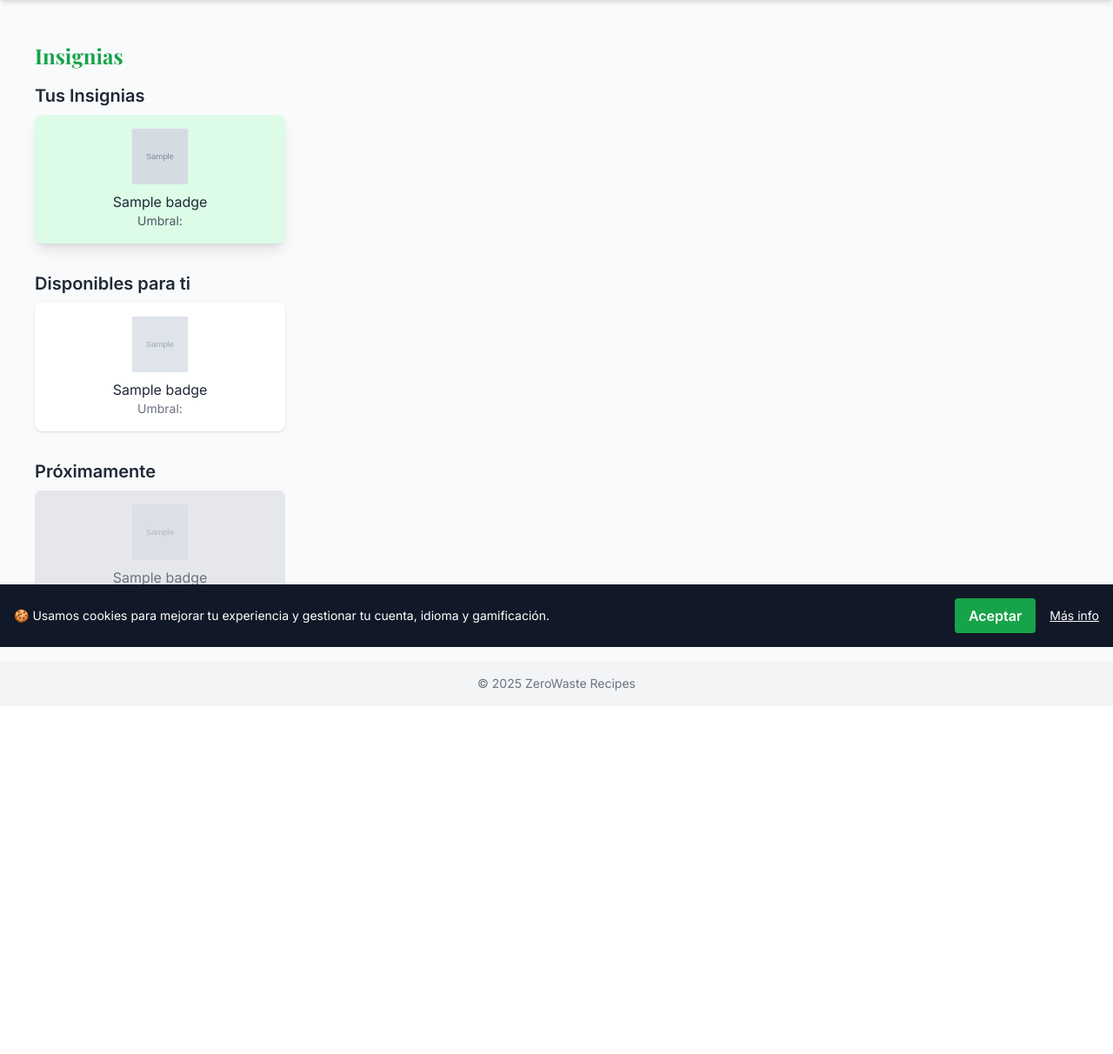
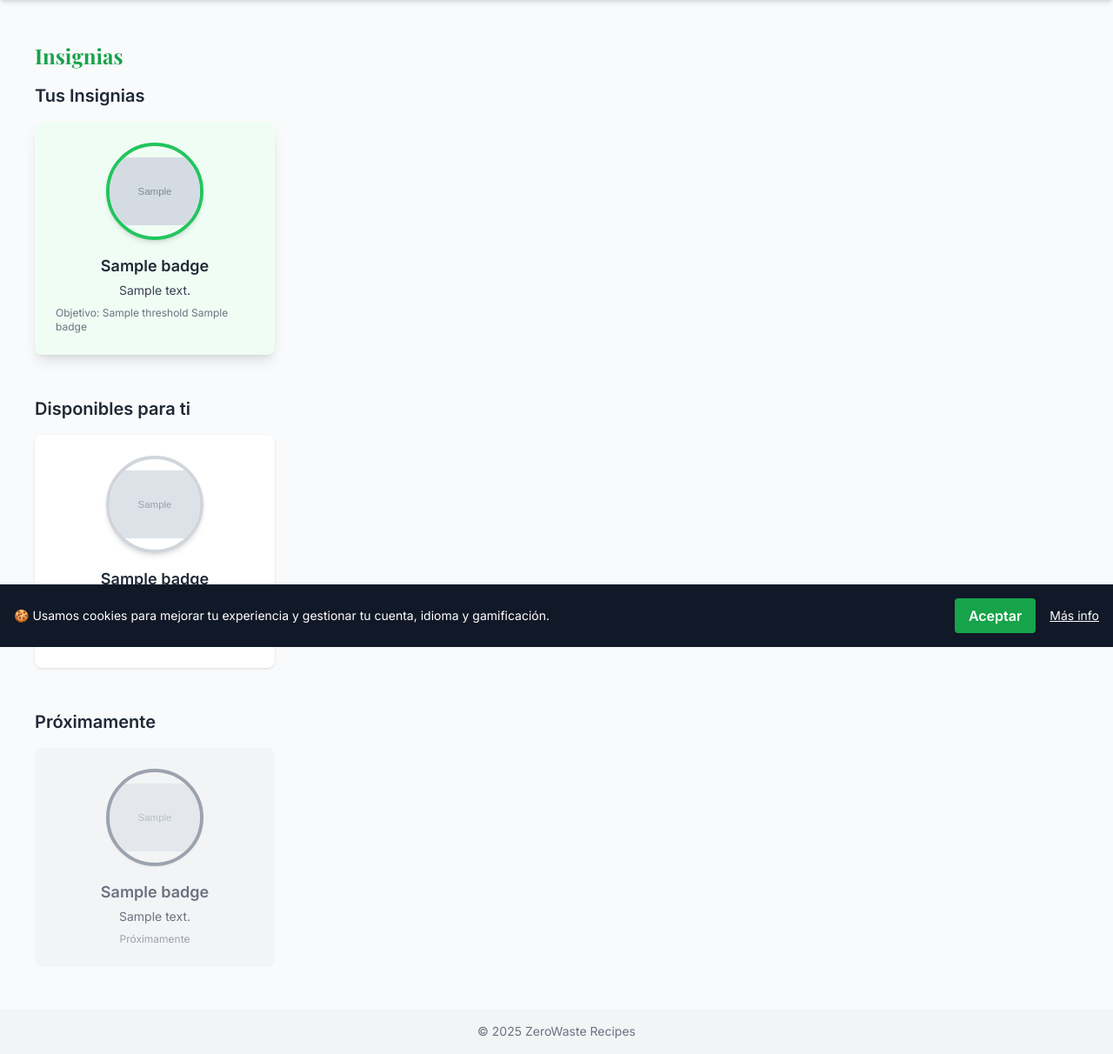
Before and after one commit to daniilabradorr/zerowaste-recipes, a Django app: template templates/recipes/badges.html in a window 1280 px wide. Shown: the part 56-1268 px from the top of the page at 87% size. Before the commit the page ends 850 px from the top, so only its background shows below. Run offline with Django 5.2, Linux system fonts and the light colour scheme; the template is opened without the code that fills it: most values are stand-ins (such as "Sample title", 1, 10 or a date in 2020); grey boxes marked "Sample" are stand-in pictures; some libraries are stand-ins or nearby versions.

Commit message:
modificando el html y tailwind de badgs

```diff
--- a/templates/recipes/badges.html
+++ b/templates/recipes/badges.html
@@ -10,15 +10,19 @@
   <h1 class="text-2xl font-serif text-primary mb-4">{% trans "Insignias" %}</h1>
 
   <!-- Insignias ganadas -->
-  <div class="mb-8">
-    <h2 class="text-xl font-semibold mb-2">{% trans "Tus Insignias" %}</h2>
+  <div class="mb-12">
+    <h2 class="text-xl font-semibold mb-4">{% trans "Tus Insignias" %}</h2>
     {% if owned_badges %}
-      <div class="grid grid-cols-2 md:grid-cols-4 gap-4">
+      <div class="grid grid-cols-1 sm:grid-cols-2 md:grid-cols-4 gap-8">
         {% for badge in owned_badges %}
-          <div class="bg-green-100 p-4 rounded-lg shadow-lg flex flex-col items-center">
-            <img src="{{ badge.icon.url }}" alt="{{ badge.name }}" class="w-16 h-16 mb-2">
-            <p class="font-medium">{{ badge.name }}</p>
-            <p class="text-sm text-gray-600">{% blocktrans %}Umbral: {{ badge.threshold }}{% endblocktrans %}</p>
+          <div class="bg-green-50 p-6 rounded-lg shadow-lg flex flex-col items-center">
+            <!-- Contenedor circular -->
+            <div class="w-28 h-28 mb-4 rounded-full overflow-hidden border-4 border-green-500 shadow-md flex items-center justify-center">
+              <img src="{{ badge.icon.url }}" alt="{{ badge.name }}" class="max-w-full max-h-full">
+            </div>
+            <p class="font-bold text-lg mb-1">{{ badge.name }}</p>
+            <p class="text-sm text-gray-700 mb-2">{{ badge.description }}</p>
+            <p class="text-xs text-gray-500">{% trans "Objetivo:" %} {{ badge.threshold }} {{ badge.unit_label }}</p>
           </div>
         {% endfor %}
       </div>
@@ -28,15 +32,18 @@
   </div>
 
   <!-- Insignias disponibles -->
-  <div class="mb-8">
-    <h2 class="text-xl font-semibold mb-2">{% trans "Disponibles para ti" %}</h2>
+  <div class="mb-12">
+    <h2 class="text-xl font-semibold mb-4">{% trans "Disponibles para ti" %}</h2>
     {% if available_badges %}
-      <div class="grid grid-cols-2 md:grid-cols-4 gap-4">
+      <div class="grid grid-cols-1 sm:grid-cols-2 md:grid-cols-4 gap-8">
         {% for badge in available_badges %}
-          <div class="bg-white p-4 rounded-lg shadow hover:shadow-md transition flex flex-col items-center">
-            <img src="{{ badge.icon.url }}" alt="{{ badge.name }}" class="w-16 h-16 mb-2 opacity-75">
-            <p class="font-medium">{{ badge.name }}</p>
-            <p class="text-sm text-gray-500">{% blocktrans %}Umbral: {{ badge.threshold }}{% endblocktrans %}</p>
+          <div class="bg-white p-6 rounded-lg shadow hover:shadow-lg transition flex flex-col items-center">
+            <div class="w-28 h-28 mb-4 rounded-full overflow-hidden border-4 border-gray-300 shadow-md flex items-center justify-center">
+              <img src="{{ badge.icon.url }}" alt="{{ badge.name }}" class="max-w-full max-h-full opacity-80">
+            </div>
+            <p class="font-bold text-lg mb-1">{{ badge.name }}</p>
+            <p class="text-sm text-gray-700 mb-2">{{ badge.description }}</p>
+            <p class="text-xs text-gray-500">{% trans "Objetivo:" %} {{ badge.threshold }} {{ badge.unit_label }}</p>
           </div>
         {% endfor %}
       </div>
@@ -47,14 +54,17 @@
 
   <!-- Próximamente -->
   <div>
-    <h2 class="text-xl font-semibold mb-2">{% trans "Próximamente" %}</h2>
+    <h2 class="text-xl font-semibold mb-4">{% trans "Próximamente" %}</h2>
     {% if coming_soon %}
-      <div class="grid grid-cols-2 md:grid-cols-4 gap-4">
+      <div class="grid grid-cols-1 sm:grid-cols-2 md:grid-cols-4 gap-8">
         {% for badge in coming_soon %}
-          <div class="bg-gray-200 p-4 rounded-lg flex flex-col items-center">
-            <img src="{{ badge.icon.url }}" alt="{{ badge.name }}" class="w-16 h-16 mb-2 opacity-50">
-            <p class="font-medium text-gray-500">{{ badge.name }}</p>
-            <p class="text-sm text-gray-400">{% trans "Próximamente" %}</p>
+          <div class="bg-gray-100 p-6 rounded-lg flex flex-col items-center">
+            <div class="w-28 h-28 mb-4 rounded-full overflow-hidden border-4 border-gray-400 shadow-sm flex items-center justify-center">
+              <img src="{{ badge.icon.url }}" alt="{{ badge.name }}" class="max-w-full max-h-full opacity-50">
+            </div>
+            <p class="font-bold text-lg text-gray-500 mb-1">{{ badge.name }}</p>
+            <p class="text-sm text-gray-500 mb-2">{{ badge.description }}</p>
+            <p class="text-xs text-gray-400">{% trans "Próximamente" %}</p>
           </div>
         {% endfor %}
       </div>
```
Also changed, not shown: static/img/CO2Helper.png (deleted), static/img/EcoVeteran.png (deleted), static/img/Partner.png (deleted), 1 other file.
